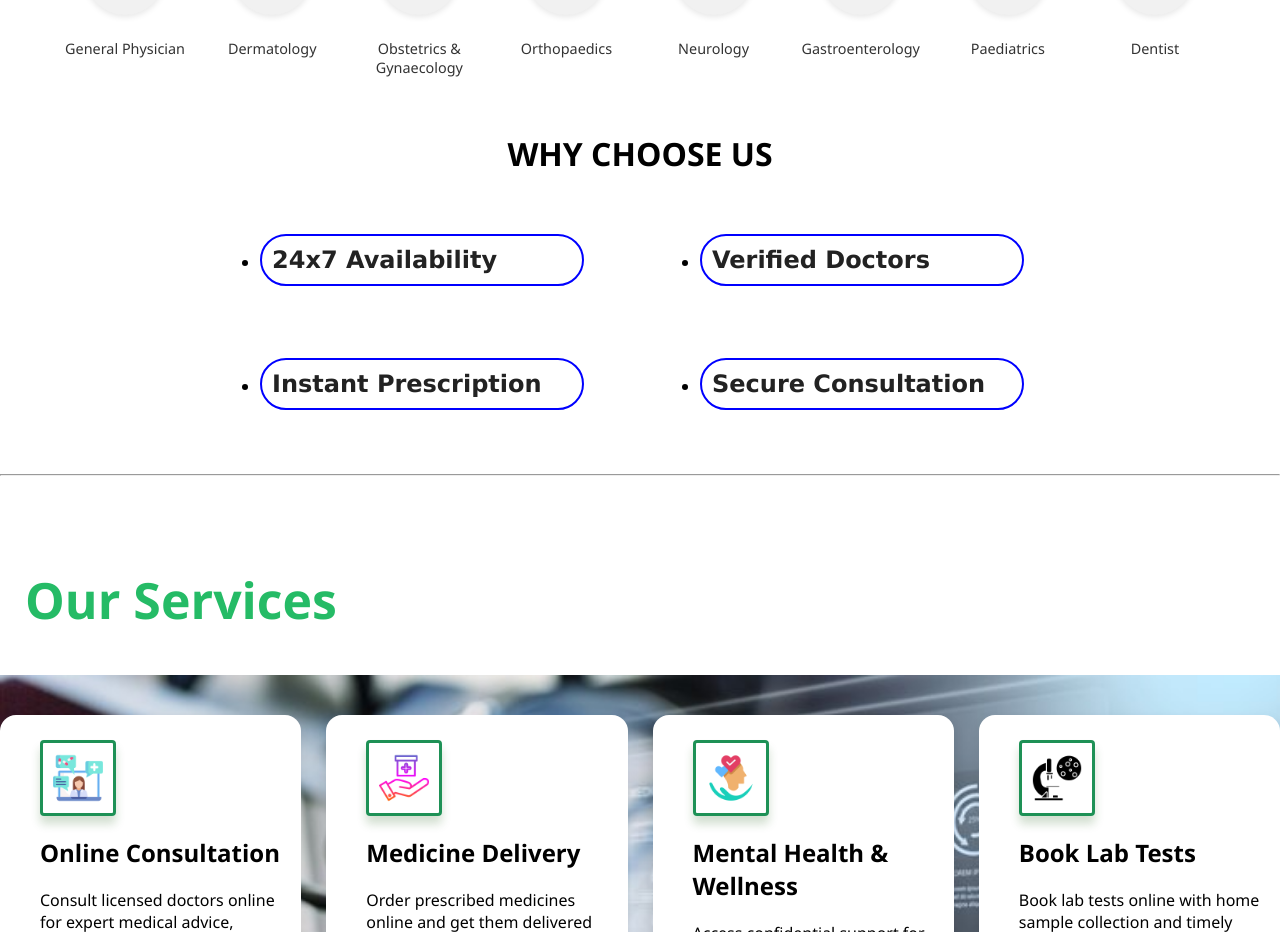
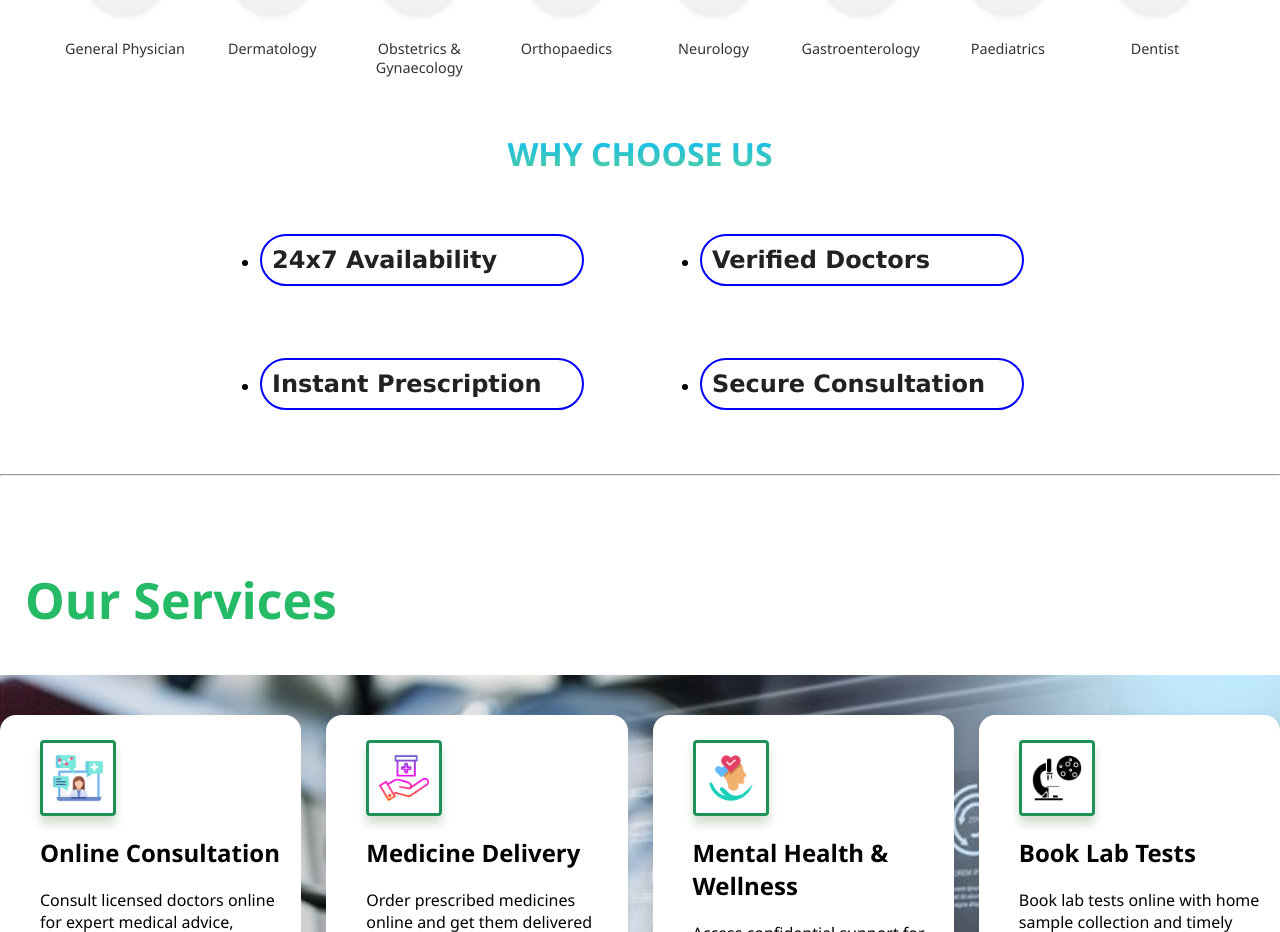
Before and after one commit to Shiladitya07/Pharmocure-Health-Clinic, a React (Vite) app: page / in a window 1280 px wide. Shown: the part 980-1912 px from the top of the page. Built offline with nearby package versions, Linux system fonts and the light colour scheme.

Commit message:
finalpush

```diff
--- a/src/assets/styles/home.css
+++ b/src/assets/styles/home.css
@@ -287,3 +287,8 @@ li:hover .hover-panel,
 .whychoose-button:hover {
   background-color: #4650e7;
 }
+.whychoose-h1{
+    background-image: linear-gradient(rgb(5, 188, 255), rgb(88, 205, 154));
+    color: transparent;
+    background-clip: text;
+}
```
